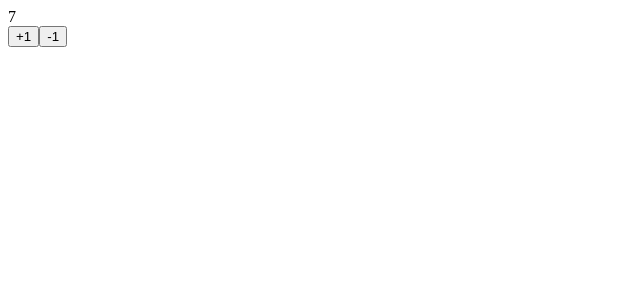
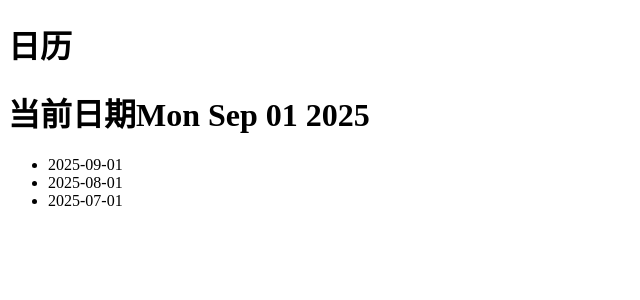
Before and after one commit to huzhiwu1/react-pro-practice, a React (Vite) app: page / in a window 1280 px wide. Shown: the top 300 px of the page, without its empty margins (0-640 px from the left). Built offline with nearby package versions, Linux system fonts and the light colour scheme.

Commit message:
feat: 受控组件和非受控组件的思想与实现

```diff
--- /dev/null
+++ b/src/control_component/control_calendar.tsx
@@ -0,0 +1,102 @@
+import { useCallback, useEffect, useRef, useState } from "react";
+import { useMergeState } from "./useMergeState";
+
+interface CalendarProps {
+  defaultValue?: Date;
+  value?: Date;
+  onChange?: (date: Date) => void;
+}
+
+function Calendar(props: CalendarProps) {
+  const { defaultValue, value: propsValue, onChange } = props;
+  const [mergeValue, setValueState] = useMergeState<Date>(new Date(), {
+    value: propsValue,
+    defaultValue,
+    onChange: onChange,
+  });
+
+  return (
+    <div>
+      <h1>日历</h1>
+      <h1>当前日期{mergeValue?.toDateString()}</h1>
+      <ul>
+        <li onClick={() => setValueState(new Date("2025-09-01"))}>
+          2025-09-01
+        </li>
+        <li onClick={() => setValueState(new Date("2025-08-01"))}>
+          2025-08-01
+        </li>
+        <li onClick={() => setValueState(new Date("2025-07-01"))}>
+          2025-07-01
+        </li>
+      </ul>
+    </div>
+  );
+}
+// function Calendar(props: CalendarProps) {
+//   const { defaultValue, value: propsValue, onChange } = props;
+//   // 确定初始值
+//   const [valueStae, setValueState] = useState<Date | undefined>(() => {
+//     if (propsValue === undefined) {
+//       return defaultValue;
+//     } else {
+//       return propsValue;
+//     }
+//   });
+
+//   const onValueStateChange = useCallback(
+//     (value: Date) => {
+//       // 如果propsValue存在，则受控
+//       if (propsValue === undefined) {
+//         setValueState(value);
+//       }
+//       onChange?.(value);
+//     },
+//     [propsValue, onChange]
+//   );
+
+//   // 初次渲染已经确定了是受控还是非受控
+//   // 如果是非初次渲染，这时从受控变成非受控
+//   const firstRenderRef = useRef(true);
+//   useEffect(() => {
+//     if (propsValue === undefined && !firstRenderRef.current) {
+//       setValueState(propsValue);
+//     }
+//     firstRenderRef.current = false;
+//   }, [propsValue]);
+//   // 渲染时，使用propsValue 还是 valueState
+//   const mergeValue = propsValue === undefined ? valueStae : propsValue;
+
+//   return (
+//     <div>
+//       <h1>日历</h1>
+//       <h1>当前日期{mergeValue?.toDateString()}</h1>
+//       <ul>
+//         <li onClick={() => onValueStateChange(new Date("2025-09-01"))}>
+//           2025-09-01
+//         </li>
+//         <li onClick={() => onValueStateChange(new Date("2025-08-01"))}>
+//           2025-08-01
+//         </li>
+//         <li onClick={() => onValueStateChange(new Date("2025-07-01"))}>
+//           2025-07-01
+//         </li>
+//       </ul>
+//     </div>
+//   );
+// }
+function App() {
+  const [value, setValue] = useState<Date>(new Date());
+  const handleChangeDate = useCallback((date: Date) => {
+    // setValue(date);
+    console.log("change date", date);
+  }, []);
+  return (
+    <Calendar
+      //   defaultValue={new Date()}
+      //   value={value}
+      onChange={handleChangeDate}
+    />
+  );
+}
+export default App;
--- /dev/null
+++ b/src/control_component/useMergeState.ts
@@ -0,0 +1,54 @@
+import { useEffect, useState, useRef, useCallback } from "react";
+
+export function useMergeState<T>(
+  defaultValueState: T,
+  props: {
+    defaultValue?: T;
+    value?: T;
+    onChange?: (value: T) => void;
+  }
+) {
+  const { defaultValue, value } = props;
+  // 既可以受控，也可以非受控，则需要有一个内部的状态值
+  const [valueState, setValueState] = useState<T>(() => {
+    // 受控
+    if (value !== undefined) {
+      return value;
+    } else if (defaultValue !== undefined) {
+      return defaultValue;
+    } else {
+      return defaultValueState;
+    }
+  });
+  // 从受控变成非受控时，value从其他值变成undefined，由于内部状态值保存之前的数据，此时变成非受控，需要更新内部状态值
+  const firstRenderRef = useRef(true);
+  useEffect(() => {
+    if (value === undefined && !firstRenderRef.current) {
+      setValueState(value!);
+    }
+    firstRenderRef.current = false;
+  }, [value]);
+  // 受控时，返回受控的value, 非受控时，返回内部状态值
+  const mergedValue = value !== undefined ? value : valueState;
+
+  function isFunction(value: unknown): value is Function {
+    return typeof value === "function";
+  }
+
+  const handleChange = useCallback(
+    (value: T) => {
+      if (isFunction(value)) {
+        value = value(valueState);
+      }
+      // 非受控时，更新内部状态值 和 回调外部change函数
+      // 受控时，只回调外部change函数
+      if (props.value === undefined) {
+        setValueState(value);
+      }
+      props.onChange?.(value);
+    },
+    [props.value, props.onChange, valueState]
+  );
+
+  return [mergedValue, handleChange] as const;
+}
--- a/src/main.tsx
+++ b/src/main.tsx
@@ -11,5 +11,7 @@ import "./index.css";
 // import App from "./ts_react/props_with_children";
 // import App from "./ts_react/css_ts";
 // import App from "./ts_react/eventhandler";
-import App from "./debug_demo/debug_demo";
+// import App from "./debug_demo/debug_demo";
+// import App from "./control_component/input_change";
+import App from "./control_component/control_calendar";
 createRoot(document.getElementById("root")!).render(<App />);
```
Also changed, not shown: src/control_component/input_change.tsx (added, +41 -0 lines).
